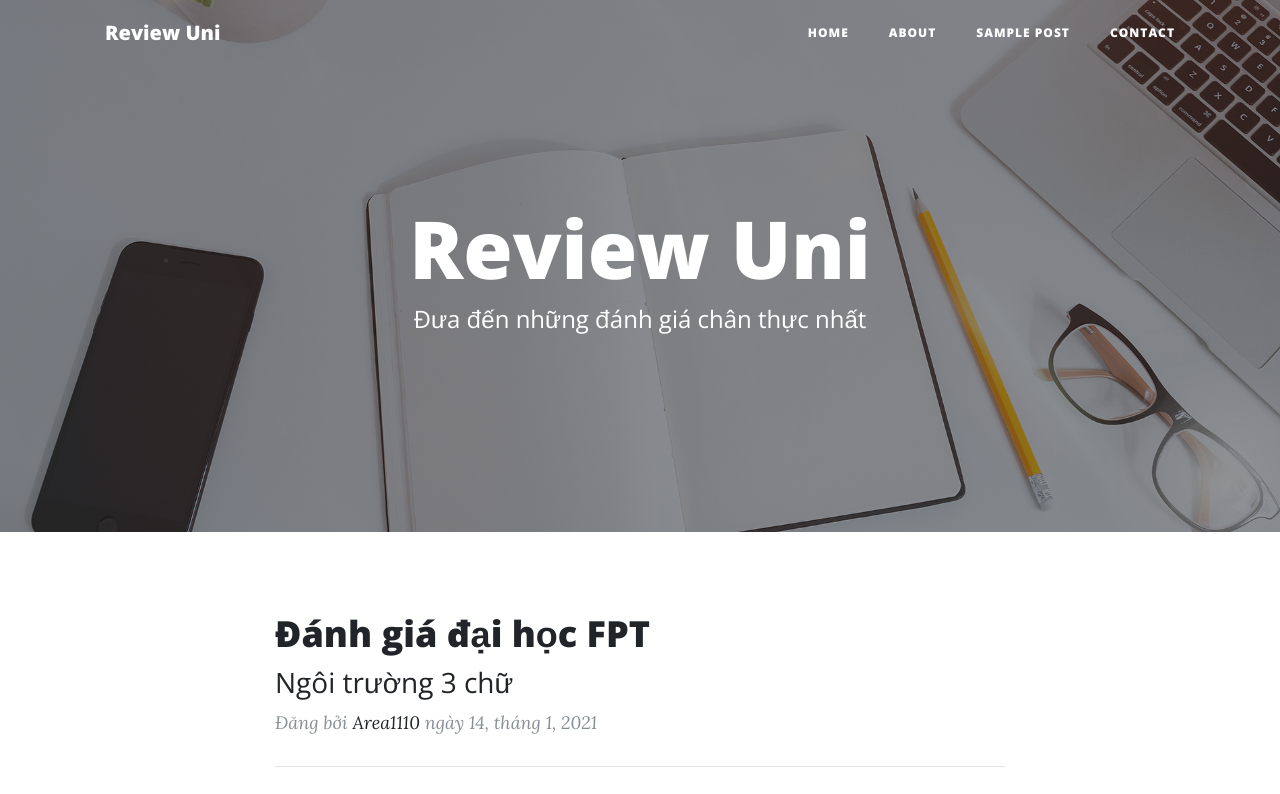
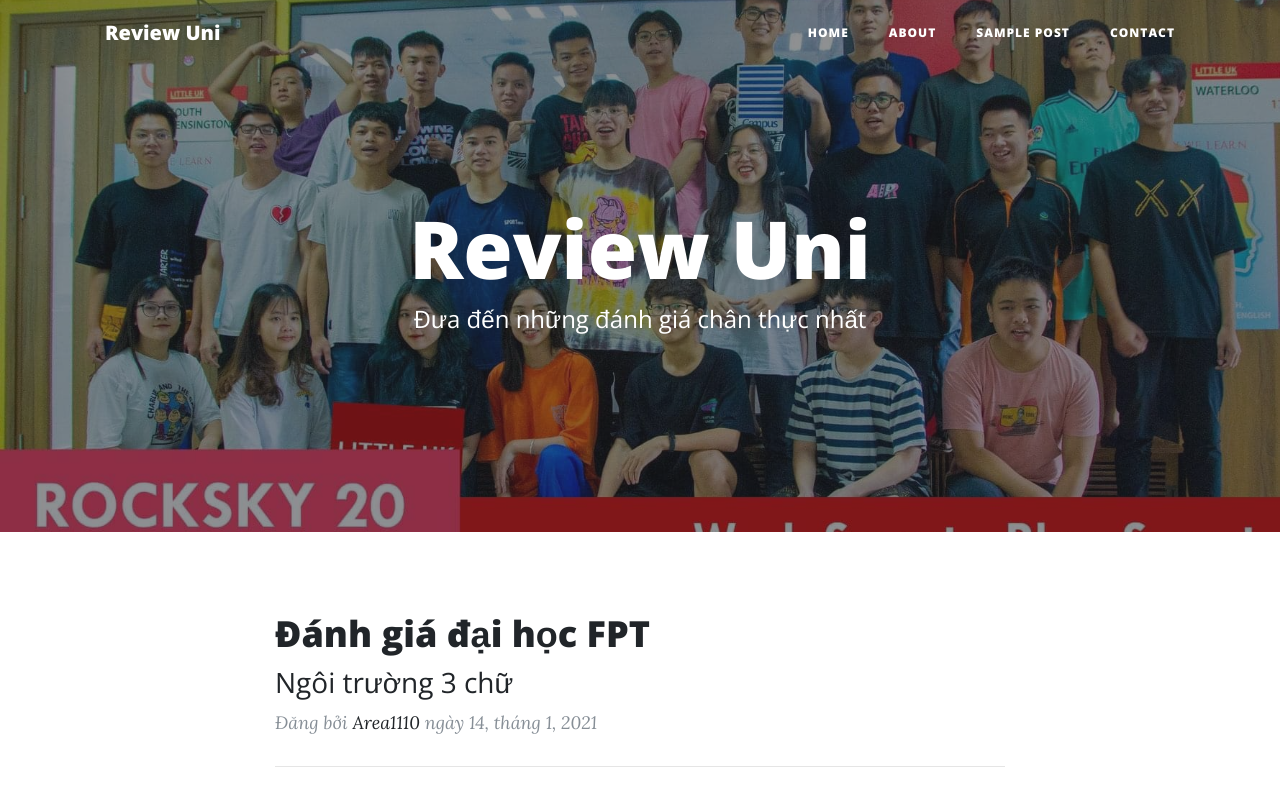
Before and after one commit to area1110/CleanBlog2, a website: page index.html in a window 1280 px wide. Shown: the top 794 px of the page. Drawn offline with nearby package versions, Linux system fonts and the light colour scheme.

Commit message:
ChangeHomeImage

```diff
--- a/index.html
+++ b/index.html
@@ -53,7 +53,7 @@
   </nav>
 
   <!-- Page Header -->
-  <header class="masthead" style="background-image: url('img/home-bg.jpg')">
+  <header class="masthead" style="background-image: url('img/Rocksky20.jpg')">
     <div class="overlay"></div>
     <div class="container">
       <div class="row">
```
Also changed, not shown: img/Rocksky20.jpg (added).
